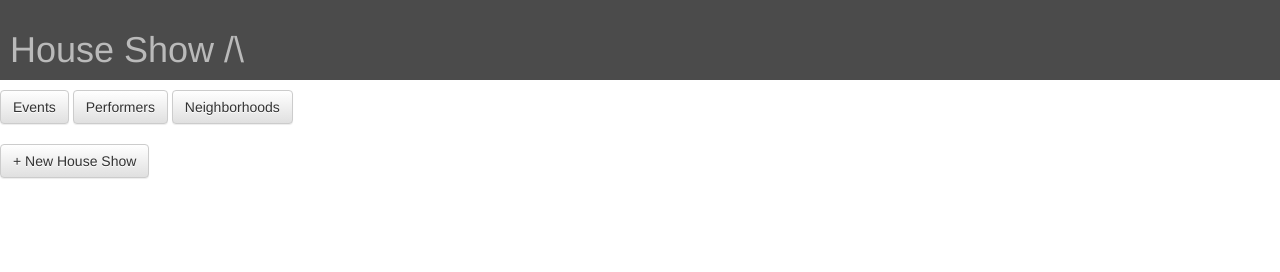
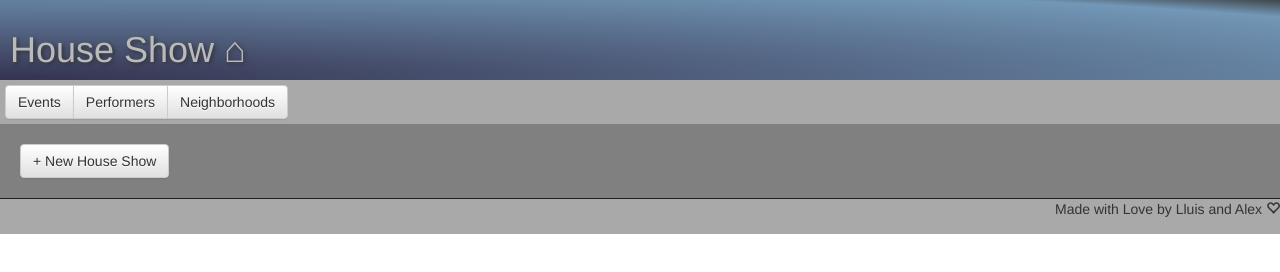
Before and after one commit to alexbonwit/House-Show-Front-End, a plain HTML site: page index.html in a window 1280 px wide. Drawn offline with nearby package versions, Linux system fonts and the light colour scheme; no server answers.

Commit message:
developed styling for site

```diff
--- a/index.css
+++ b/index.css
@@ -2,11 +2,27 @@
   display: flex;
   justify-content: left;
   color: darkgray;
-  background: rgb(31, 31, 31);
+  text-shadow: 2px 2px 4px #000000;
+  /* background: rgb(31, 31, 31); */
+  background: rgb(2,0,36);
+  background: radial-gradient(at bottom left, rgba(2,0,36,1) 0%, rgba(79,125,165,1) 90%, rgba(17,23,27,1) 100%);
   opacity: .8;
   height: 8rem;
   padding: 1rem;
-  margin-bottom: 1rem;
+  /* margin-bottom: 1rem; */
+}
+
+#new-event-background {
+    background: gray;
+    padding: 2rem
+}
+
+.performer {
+    color: darkgray;
+}
+
+.neighborhood {
+    color: darkgray;
 }
 
 .card {
@@ -31,6 +47,28 @@
     padding: 1rem;
 }
 
+.footer {
+    border-top: 1px solid rgb(31, 31, 31);
+    text-align: right;
+    background: darkgray;
+    padding-bottom: .5rem;
+}
+
+.main-nav {
+    background: darkgray;
+    padding: .5rem;
+}
+
+.card-container {
+    /* background: rgb(71, 109, 192) */
+    /* background: rgb(2,0,36);
+    background: radial-gradient(circle, rgba(2,0,36,1) 0%, rgba(79,125,165,1) 54%, rgba(17,23,27,1) 100%); */
+    /* background: rgb(12,11,33);
+    background: radial-gradient(at bottom, rgba(12,11,33,1) 0%, rgba(79,125,165,1) 54%, rgba(17,23,27,1) 100%);     */
+    background: rgb(12,11,33);
+    background: linear-gradient(0deg, rgb(25, 26, 39) 0%, rgb(67, 85, 124) 100%);
+}
+
 input[type=text] {
   color: rgb(36, 36, 36);
   width: 35%;
--- a/index.html
+++ b/index.html
@@ -5,7 +5,7 @@
         <meta charset="utf-8">
         <meta http-equiv="X-UA-Compatible" content="IE=edge">
         <meta name="viewport" content="width=device-width, initial-scale=1">
-        <title>House Show /\</title>
+        <title>House Show &#8962;</title>
         <script src="src/index.js"></script>
         <!-- Bootstrap -->
         <link rel="stylesheet" href="index.css">
@@ -17,16 +17,20 @@
 
     <body>
         <header id="show-header">
-            <h1>House Show /\</h1>
+            <h1>House Show &#8962;</h1>
         </header>
-        <nav class = "main-nav">
-            <button class="btn btn-default">Events</button>
-            <button class="btn btn-default">Performers</button>
-            <button class="btn btn-default">Neighborhoods</button>
-        </nav>
-        <br />
+        <div class = "main-nav">
+            <nav class = "btn-group">
+                <button class="btn btn-default">Events</button>
+                <button class="btn btn-default">Performers</button>
+                <button class="btn btn-default">Neighborhoods</button>
+            </nav>
+        </div>
+        <!-- <br /> -->
+        <div id="new-event-background">
         <button id="new-event-btn" class="btn btn-default">+ New House Show</button>
-        <br />
+        </div>
+        <!-- <br /> -->
         <div class="form-container">
             <form class="add-event-form">
                 <div data-event-id="form-title"></div>
@@ -46,5 +50,10 @@
 
         </div>
     </body>
+    <footer class="footer">
+        <p>Made with Love by Lluis and Alex
+            <span class="glyphicon glyphicon-heart-empty"></span>
+        </p>
+    </footer>
 
 </html>
--- a/src/index.js
+++ b/src/index.js
@@ -113,7 +113,7 @@ function listNeighborhoods() {
 }
 
 function loadNav() {
-    const nav = document.querySelector('.main-nav')
+    const nav = document.querySelector('.btn-group')
 
     nav.addEventListener('click', e => {
         if (e.target.innerText === "Events") {
@@ -150,6 +150,7 @@ function renderPerformer(performer) {
 
     const performerName = document.createElement('h3')
     performerName.innerText = performer.name
+    performerName.className = "performer"
 
     performerDiv.append(performerName)
     cardContainer.append(performerDiv)
@@ -176,6 +177,7 @@ function renderNeighborhood(neighborhoodObj) {
     const cardContainer = document.querySelector('.card-container')
 
     const neighborhoodDiv = document.createElement('div')
+    neighborhoodDiv.className = "neighborhood"
 
     const neighborhoodName = document.createElement('h3')
     neighborhoodName.innerText = neighborhoodObj.name
@@ -303,7 +305,7 @@ function handleInterest(event) {
         body: JSON.stringify({"interested_count": newInterest})
     }
 
-    fetch(`${EVENTS_URL}/${event.target.parentElement.id}`, interestObj)
+    fetch(`${EVENTS_URL}/${event.target.parentElement.dataset.eventId}`, interestObj)
         .then(resp => resp.json())
         .then(interstObj => {interest.innerText = `${newInterest} People Interested`})
 }
```
